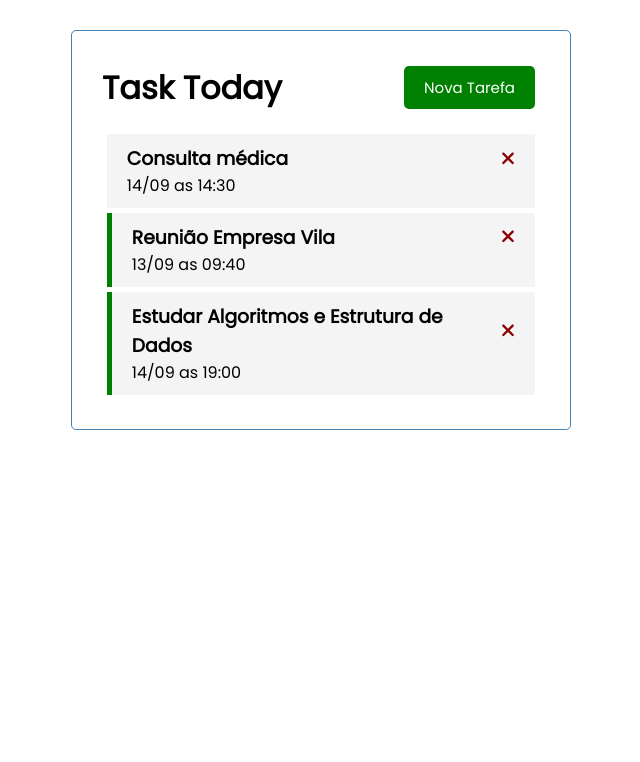
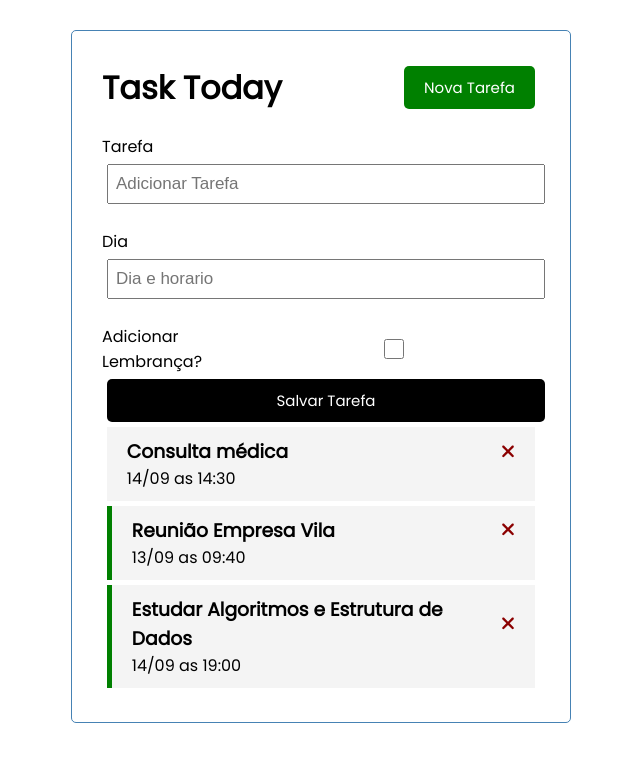
Before and after one commit to Julyemerson/TodayTask, an Angular app: page / in a window 1280 px wide. Shown: the top 762 px of the page, without its empty margins (319-959 px from the left). Built offline with nearby package versions, Linux system fonts and the light colour scheme; data requests are answered from the project's data file.

Commit message:
add form

```diff
--- a/src/app/components/add-task/add-task.component.html
+++ b/src/app/components/add-task/add-task.component.html
@@ -1 +1,15 @@
-<p>add-task works!</p>
+<form>
+  <div class="form-control">
+    <label for="task">Tarefa</label>
+    <input id="task" name="task" type="text" placeholder="Adicionar Tarefa" />
+  </div>
+  <div class="form-control">
+    <label for="day">Dia</label>
+    <input id="day" name="day" type="text" placeholder="Dia e horario" />
+  </div>
+  <div class="form-contro form-control-check">
+    <label for="reminder">Adicionar Lembrança?</label>
+    <input id="reminder" name="reminder" type="checkbox" />
+  </div>
+  <input type="submit" value="Salvar Tarefa" class="btn btn-block" />
+</form>
--- a/src/app/components/add-task/add-task.component.ts
+++ b/src/app/components/add-task/add-task.component.ts
@@ -3,8 +3,16 @@ import { Component } from '@angular/core';
 @Component({
   selector: 'app-add-task',
   templateUrl: './add-task.component.html',
-  styleUrls: ['./add-task.component.css']
+  styleUrls: ['./add-task.component.css'],
 })
 export class AddTaskComponent {
+  constructor() {
+    this.text = '';
+    this.day = '';
+    this.reminder = false;
+  }
 
+  text: string;
+  day: string;
+  reminder: boolean = false;
 }
--- a/src/app/components/tasks/tasks.component.html
+++ b/src/app/components/tasks/tasks.component.html
@@ -1,3 +1,5 @@
+<app-add-task></app-add-task>
+
 <app-task-item
   *ngFor="let task of tasks"
   [task]="task"
```
